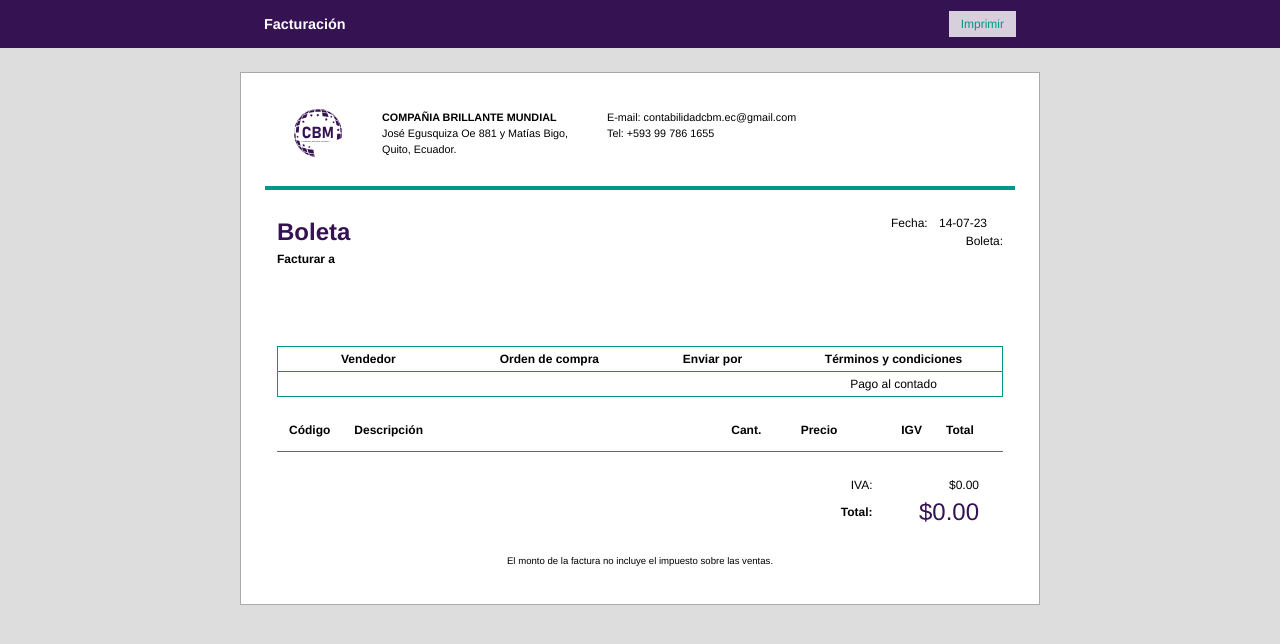
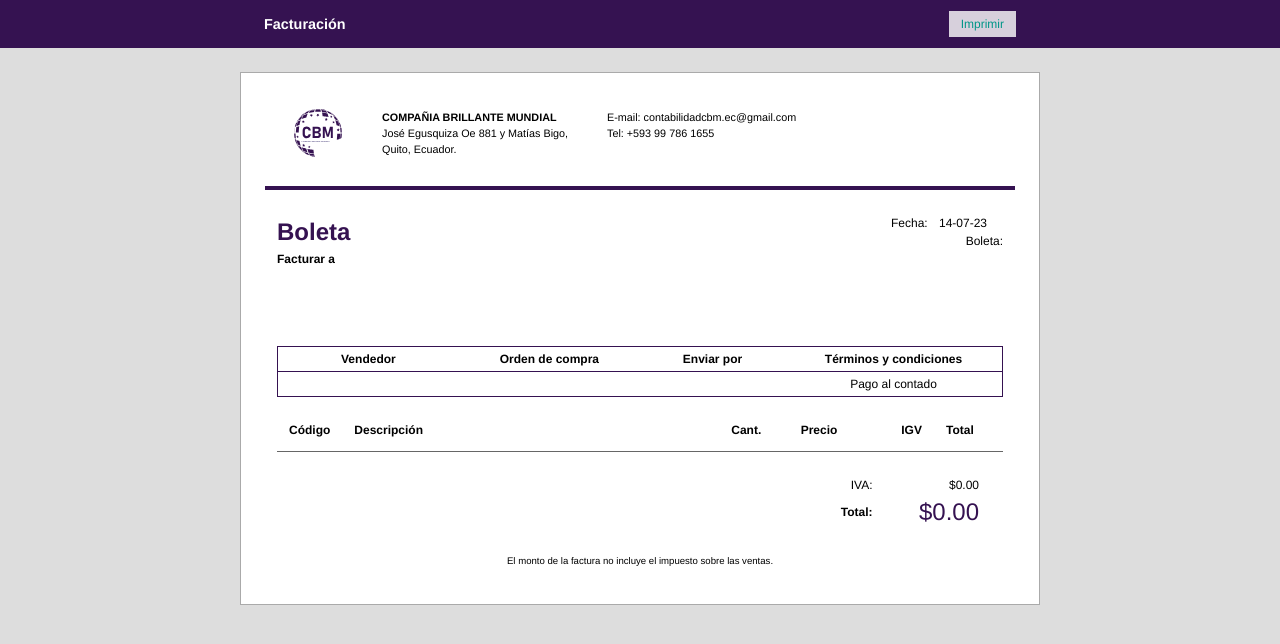
Before and after one commit to JordyMontalvo/Sifrah_invoice, a plain HTML site: page index.html in a window 1280 px wide. Drawn offline with nearby package versions, Linux system fonts and the light colour scheme; no server answers.

Commit message:
add changes

```diff
--- a/assets/css/main.css
+++ b/assets/css/main.css
@@ -391,7 +391,8 @@ p {
 header {
     margin: 1rem 0 0;
     padding: 0 0 2rem 0;
-    border-bottom: 3pt solid #009688
+/*    border-bottom: 3pt solid #009688*/
+    border-bottom: 3pt solid #351251
 }
 
 header p {
@@ -464,7 +465,8 @@ h1 {
 
 
 .invoice_detail{
-	border: solid 1px #009688;
+/*    border: solid 1px #009688;*/
+	border: solid 1px #351251;
 	padding:10px;
 	height:25px;
 	text-align:center
```
